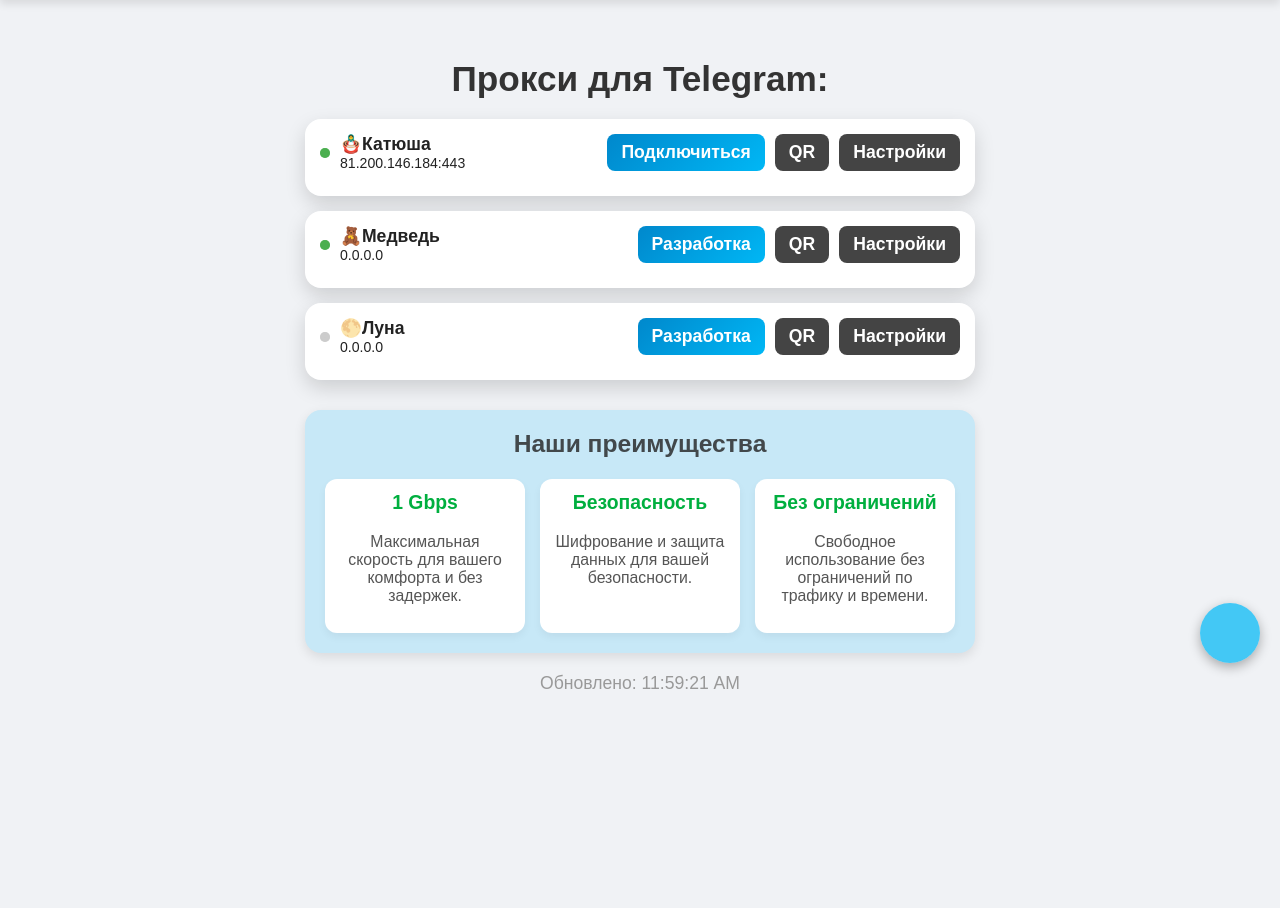
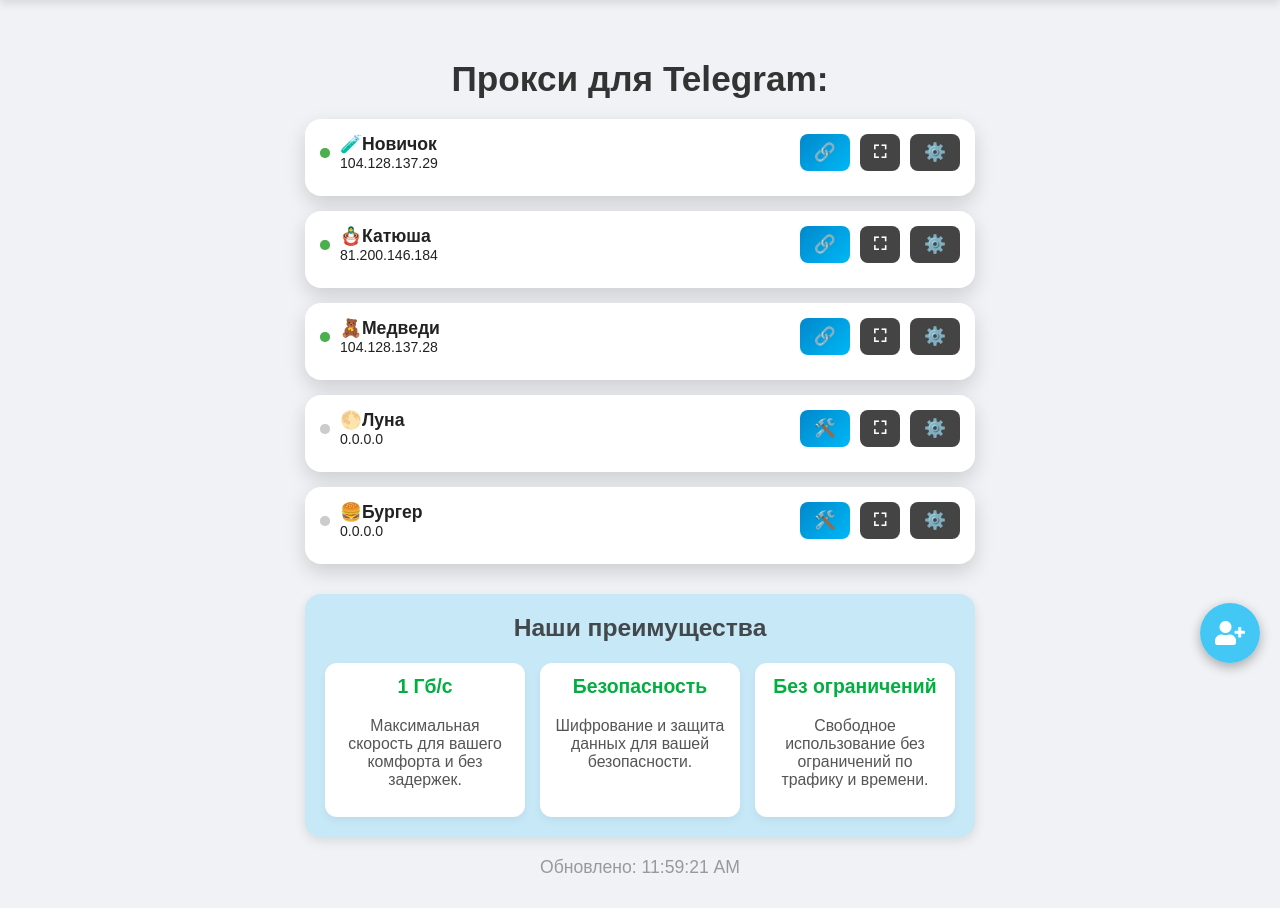
Before and after one commit to sxfour/python_django_all_projects, a Django app: page / in a window 1280 px wide. Shown: the part 117-1025 px from the top of the page. Before the commit the page ends 806 px from the top, so only its background shows below. Run offline with Django 4.2, Linux system fonts and the light colour scheme; some libraries are stand-ins or nearby versions.

Commit message:
Update index.html

```diff
--- a/proxyshava/main/templates/main/index.html
+++ b/proxyshava/main/templates/main/index.html
@@ -3,15 +3,22 @@
 <head>
 <meta charset="UTF-8" />
 <meta name="viewport" content="width=device-width, initial-scale=1" />
+
 <title>ProxyShava - Прокси для телеграмм</title>
 
+<!-- Минимальные мета-теги для SEO -->
+<meta name="description" content="Быстрые и безопасные прокси-сервера для Telegram. Скорость 1Gbs, связь без ограничений." />
+<meta name="keywords" content="прокси, телеграм, ProxyShava, быстрый прокси, безопасный прокси" />
+
+<!-- Иконка сайта -->
 {% load static %}
 <link rel="icon" type="image/x-icon" href="{% static 'main/favicon.ico' %}">
+<!-- Подключение CSS -->
 <link rel="stylesheet" href="{% static 'main/style.css' %}">
-
+<!-- Font Awesome -->
+<link href="https://cdnjs.cloudflare.com/ajax/libs/font-awesome/5.15.3/css/all.min.css" rel="stylesheet" />
 </head>
 <body>
-
 <header>
   <div class="logo" style="display:flex; align-items:center;">
     <img src="{% static 'main/logo.png' %}" class="logo-img" alt="Логотип" />
@@ -26,38 +33,57 @@
   <h1>Прокси для Telegram:</h1>
 
   <!-- Серверы -->
+<div class="server" id="server0">
+  <div class="server-header">
+    <div class="server-info">
+      <div class="status-dot offline" id="status0"></div>
+      <div>
+        <div style="font-weight: bold;">🧪Новичок</div>
+        <div style="font-size: 0.8em;">104.128.137.29</div>
+      </div>
+    </div>
+    <div class="server-actions" style="display:flex; gap:10px; flex-wrap:wrap;">
+      <button class="btn-connect" onclick="window.open('https://t.me/proxy?server=104.128.137.29&port=443&secret=bda6be5694ece53c7a90b8468530d0f0', '_blank')">🔗</button>
+      <button class="btn-qr" onclick="showQRCode('https://t.me/proxy?server=104.128.137.29&port=443&secret=bda6be5694ece53c7a90b8468530d0f0', '🧪Новичок сервер')">⛶</button>
+      <button class="btn-settings" onclick="showSettings('🧪Новичок сервер')">⚙️</button>
+    </div>
+  </div>
+</div>
+
 <div class="server" id="server1">
   <div class="server-header">
     <div class="server-info">
       <div class="status-dot online" id="status1"></div>
       <div>
         <div style="font-weight: bold;">🪆Катюша</div>
-          <div style="font-size: 0.8em;">81.200.146.184:443</div>
+        <div style="font-size: 0.8em;">81.200.146.184</div>
       </div>
     </div>
     <div class="server-actions" style="display:flex; gap:10px; flex-wrap:wrap;">
-        <button class="btn-connect" onclick="connectTelegram()">Подключиться</button>
-        <button class="btn-qr" onclick="showQRCode('https://t.me/proxy?server=81.200.146.184&port=443&secret=d88b1b24399ae5d3b7df62be5576fbb3', '🪆Катюша сервер')">QR</button>
-        <button class="btn-settings" onclick="showSettings('🪆Катюша сервер')">Настройки</button>
+      <button class="btn-connect" onclick="window.open('https://t.me/proxy?server=81.200.146.184&port=443&secret=d88b1b24399ae5d3b7df62be5576fbb3', '_blank')">🔗</button>
+      <button class="btn-qr" onclick="showQRCode('https://t.me/proxy?server=81.200.146.184&port=443&secret=d88b1b24399ae5d3b7df62be5576fbb3', '🪆Катюша сервер')">⛶</button>
+      <button class="btn-settings" onclick="showSettings('🪆Катюша сервер')">⚙️</button>
     </div>
   </div>
 </div>
+
 <div class="server" id="server2">
   <div class="server-header">
     <div class="server-info">
       <div class="status-dot offline" id="status2"></div>
       <div>
-          <div style="font-weight: bold;">🧸Медведь</div>
-          <div style="font-size: 0.8em;">0.0.0.0</div>
+        <div style="font-weight: bold;">🧸Медведи</div>
+        <div style="font-size: 0.8em;">104.128.137.28</div>
       </div>
     </div>
     <div class="server-actions" style="display:flex; gap:10px; flex-wrap:wrap;">
-        <button class="btn-connect" disabled>Разработка</button>
-        <button class="btn-qr" onclick="showQRCode('https://google.com', '🧸Русский медведь сервер')">QR</button>
-        <button class="btn-settings" onclick="showSettings('🧸Русский медведь сервер')">Настройки</button>
+      <button class="btn-connect" onclick="window.open('https://t.me/proxy?server=104.128.137.28&port=443&secret=5486dab699f041e1e5c913005808d4dc', '_blank')">🔗</button>
+      <button class="btn-qr" onclick="showQRCode('https://t.me/proxy?server=104.128.137.28&port=443&secret=5486dab699f041e1e5c913005808d4dc', '🧸Русский медведь сервер')">⛶</button>
+      <button class="btn-settings" onclick="showSettings('🧸Медведи сервер')">⚙️</button>
     </div>
   </div>
 </div>
+
 <div class="server" id="server3">
   <div class="server-header">
     <div class="server-info">
@@ -68,28 +94,43 @@
       </div>
     </div>
     <div class="server-actions" style="display:flex; gap:10px; flex-wrap:wrap;">
-        <button class="btn-connect" disabled>Разработка</button>
-        <button class="btn-qr" onclick="showQRCode('https://google.com', '🌕Луна сервер')">QR</button>
-        <button class="btn-settings" onclick="showSettings('🌕Луна сервер')">Настройки</button>
+      <button class="btn-connect" disabled>🛠️</button>
+      <button class="btn-qr" onclick="showQRCode('https://google.com', '🌕Луна сервер')">⛶</button>
+      <button class="btn-settings" onclick="showSettings('🌕Луна сервер')">⚙️</button>
     </div>
   </div>
 </div>
 
+<div class="server" id="server4">
+  <div class="server-header">
+    <div class="server-info">
+      <div class="status-dot offline" id="status4"></div>
+      <div>
+        <div style="font-weight: bold;">🍔Бургер</div>
+        <div style="font-size: 0.8em;">0.0.0.0</div>
+      </div>
+    </div>
+    <div class="server-actions" style="display:flex; gap:10px; flex-wrap:wrap;">
+      <button class="btn-connect" disabled>🛠️</button>
+      <button class="btn-qr" onclick="showQRCode('https://google.com', '🍔Бургер сервер')">⛶</button>
+      <button class="btn-settings" onclick="showSettings('🍔Бургер сервер')">⚙️</button>
+    </div>
+  </div>
+</div>
 
-<!-- QR-код контейнер, изначально скрыт -->
-  <div id="qrCodeContainer">
+<!-- QR-код контейнер -->
+<div id="qrCodeContainer" class="hidden">
   <h3>QR-code для подключения</h3>
   <p id="selectedDomain" style="margin-bottom:10px; font-weight:600;"></p>
   <canvas id="qrCode"></canvas>
 </div>
-
 
 <!-- Блок преимуществ -->
 <div class="advantages-container" style="margin-top:30px;">
   <h2>Наши преимущества</h2>
   <div class="advantages-list">
     <div class="advantage">
-        <h3>1 Gbps</h3>
+      <h3>1 Гб/с</h3>
       <p>Максимальная скорость для вашего комфорта и без задержек.</p>
     </div>
     <div class="advantage">
@@ -105,13 +146,11 @@
 
 <div class="update-time" id="updateTime">Обновлено: --:--:--</div>
 
-</section>
-
-<!-- Модальное окно настроек -->
-<div id="settingsModal">
-  <div id="settingsContent">
+<!-- Модальное окно -->
+<div id="settingsModal" class="modal">
+  <div id="settingsContent" class="modal-content">
     <h2>MTProto Proxy</h2>
-    <!-- Поля для IP, порта и ключа -->
+    <p id="settingsText">Настройки</p>
     <div style="display:flex; flex-direction:column; gap:10px; margin-top:10px;">
       <label>
         IP-адрес:
@@ -126,13 +165,12 @@
         <input type="text" id="settingsKey" placeholder="Введите ключ" style="width:100%; padding:8px; border-radius:4px; border:1px solid #ccc;">
       </label>
     </div>
-    <p id="settingsText">Настройки</p>
     <button id="settingsClose" onclick="closeSettings()">Закрыть</button>
   </div>
 </div>
 
+<!-- Скрипты -->
 <script src="https://cdn.jsdelivr.net/npm/qrcode@1.4.4/build/qrcode.min.js"></script>
 <script src="{% static 'main/script.js' %}"></script>
-
 </body>
 </html>
```
Lines whose indentation alone changed are shown as unchanged.
